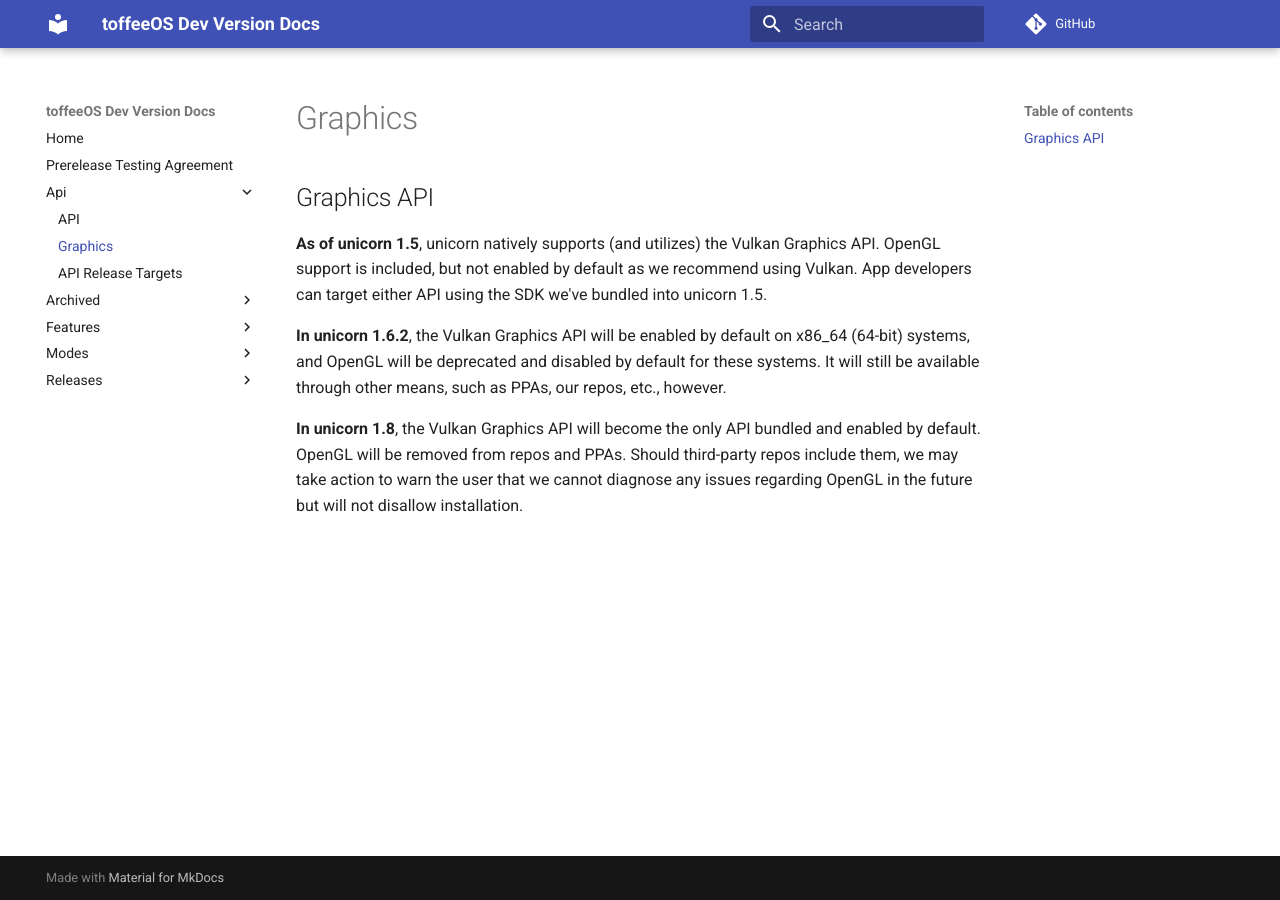
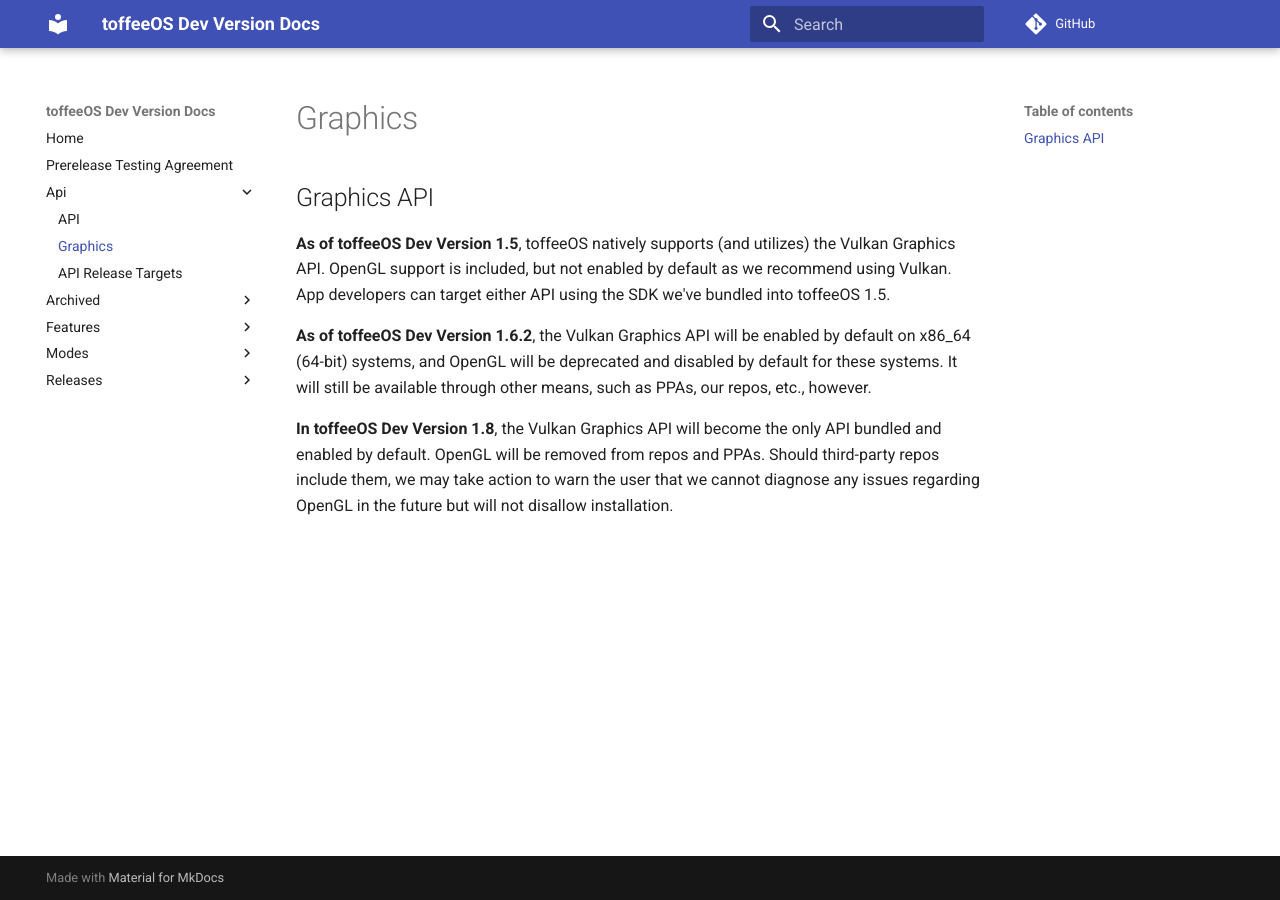
Before and after one commit to Wallymer/toffeeOSdocs, an MkDocs documentation site: the page built from docs/api/graphics.md, in a window 1280 px wide. Built offline with MkDocs 1.6.1 and Material for MkDocs 9.7.7, drawn with Linux system fonts in a browser that asks for light colours; comment, search, counter and statistics services are not loaded.

Commit message:
GRAPHICSAPI: update language, remove codename
From: Chuck Watson <cwatson@wallymer.com>
Signed-off-by: Chuck Watson <cwatson@wallymer.com>
Signed-off-by: Slade Watkins <watkins@wallymer.com>
Signed-off-by: Slade Watkins <slade@sladewatkins.com>

```diff
--- a/docs/api/graphics.md
+++ b/docs/api/graphics.md
@@ -1,6 +1,6 @@
 ## Graphics API
-**As of unicorn 1.5**, unicorn natively supports (and utilizes) the Vulkan Graphics API. OpenGL support is included, but not enabled by default as we recommend using Vulkan. App developers can target either API using the SDK we've bundled into unicorn 1.5.
+**As of toffeeOS Dev Version 1.5**, toffeeOS natively supports (and utilizes) the Vulkan Graphics API. OpenGL support is included, but not enabled by default as we recommend using Vulkan. App developers can target either API using the SDK we've bundled into toffeeOS 1.5.
 
-**In unicorn 1.6.2**, the Vulkan Graphics API will be enabled by default on x86_64 (64-bit) systems, and OpenGL will be deprecated and disabled by default for these systems. It will still be available through other means, such as PPAs, our repos, etc., however.
+**As of toffeeOS Dev Version 1.6.2**, the Vulkan Graphics API will be enabled by default on x86_64 (64-bit) systems, and OpenGL will be deprecated and disabled by default for these systems. It will still be available through other means, such as PPAs, our repos, etc., however.
 
-**In unicorn 1.8**, the Vulkan Graphics API will become the only API bundled and enabled by default. OpenGL will be removed from repos and PPAs. Should third-party repos include them, we may take action to warn the user that we cannot diagnose any issues regarding OpenGL in the future but will not disallow installation.
+**In toffeeOS Dev Version 1.8**, the Vulkan Graphics API will become the only API bundled and enabled by default. OpenGL will be removed from repos and PPAs. Should third-party repos include them, we may take action to warn the user that we cannot diagnose any issues regarding OpenGL in the future but will not disallow installation.
```
